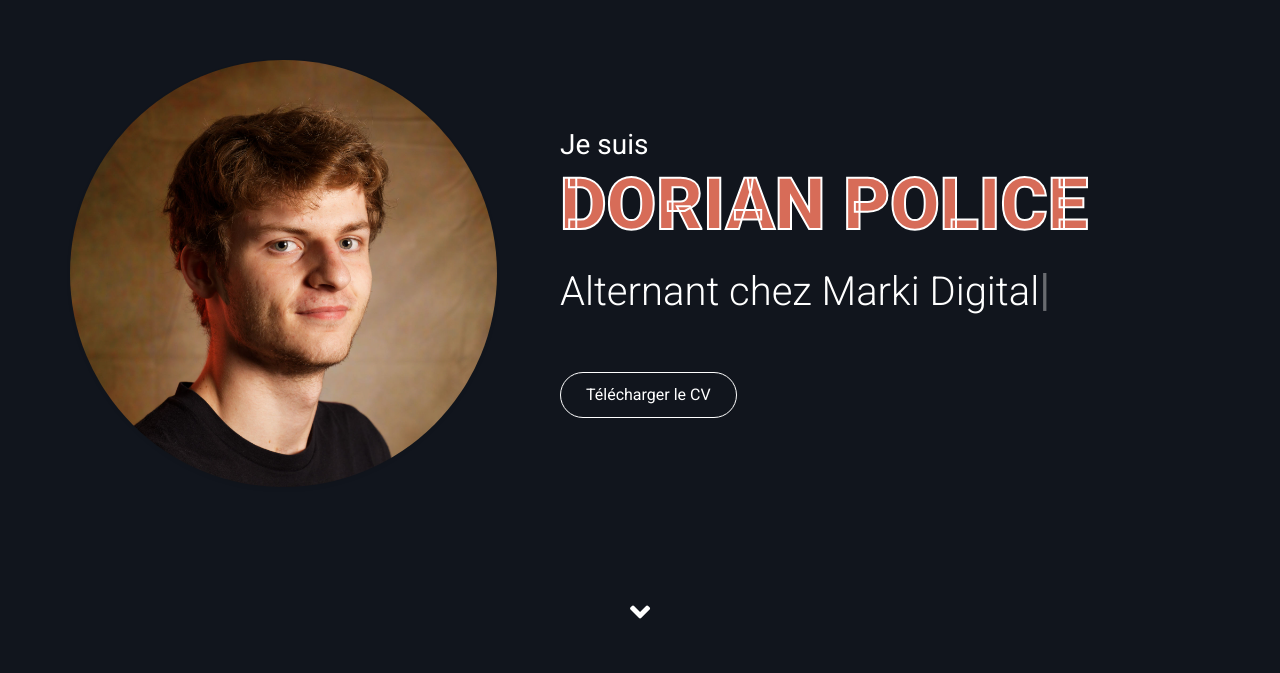
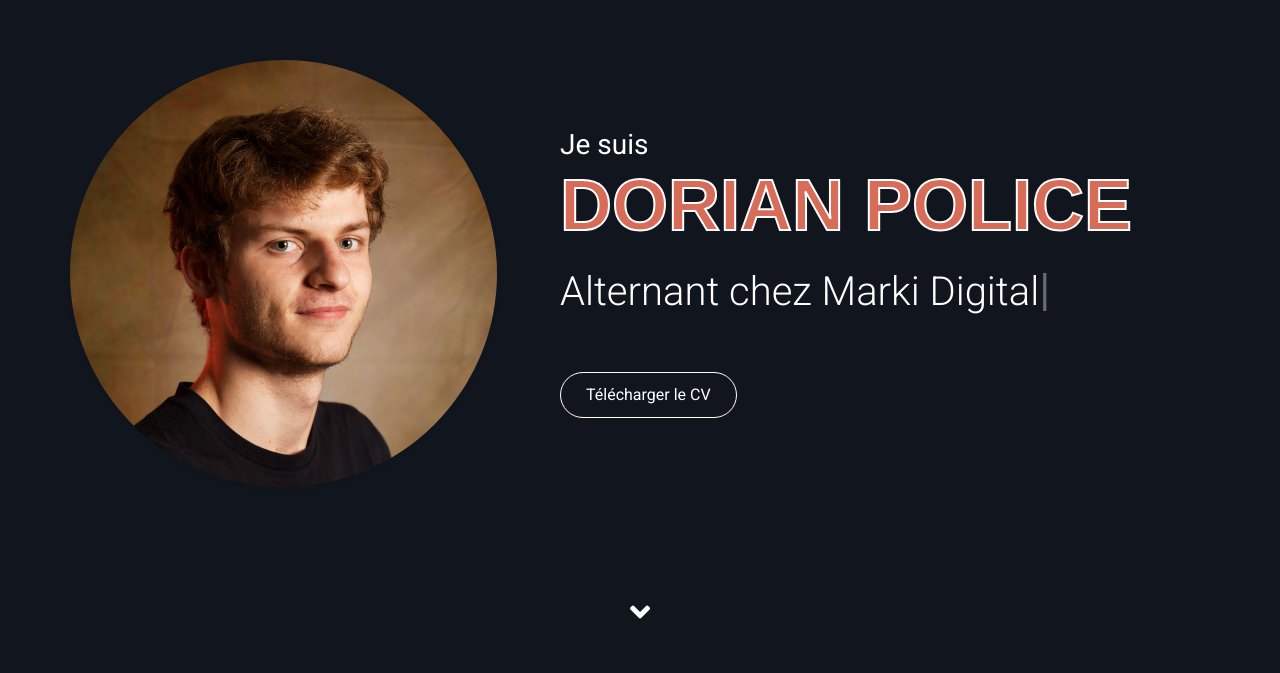
Before and after one commit to SukunaExe/Portfolio, a plain HTML site: page index.html in a window 1280 px wide. Shown: the part 127-800 px from the top of the page. Drawn offline with nearby package versions, Linux system fonts and the light colour scheme.

Commit message:
Update index.html

```diff
--- a/index.html
+++ b/index.html
@@ -80,7 +80,7 @@
                 </div>
                 <div class="col-lg-7 text-center text-lg-left">
                     <span class="text-white font-weight-normal mb-3 h3">Je suis</span>
-                    <h1 class="display-3 text-uppercase text-primary mb-2" style="-webkit-text-stroke: 2px #ffffff;">Dorian Police</h1>
+                    <h1 class="display-3 text-uppercase text-primary mb-2 no-roboto" style="-webkit-text-stroke: 2px #ffffff;">Dorian Police</h1>
                     <span class="typed-text-output d-inline font-weight-lighter text-white h1"></span>
                     <div class="typed-text d-none">Développeur web, Alternant chez Marki Digital, Développeur Front End, Étudiant</div>
                     <div class="d-flex align-items-center justify-content-center justify-content-lg-start pt-5">
```
